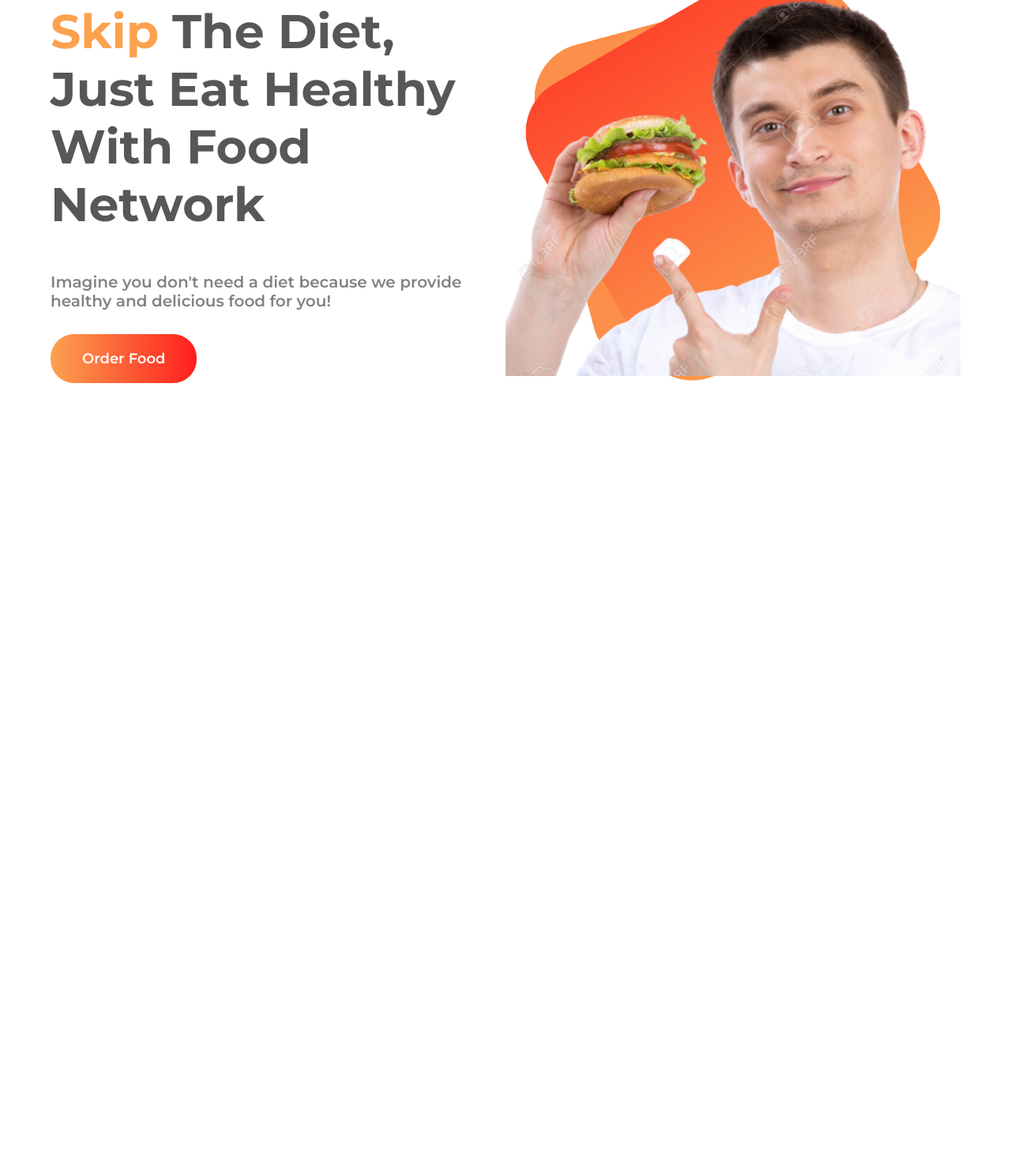
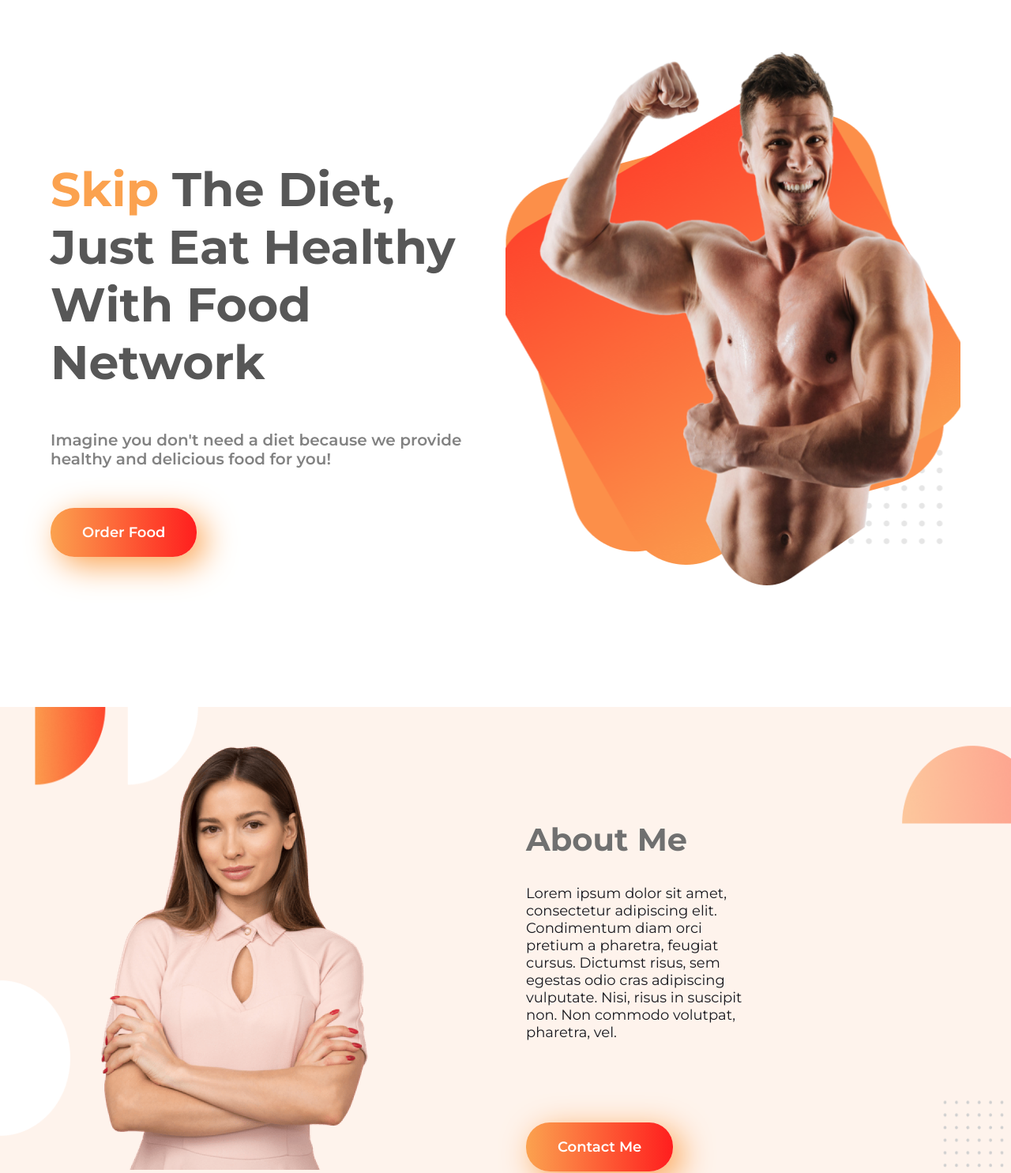
Before and after one commit to theMorshed/eat-healthy, a plain HTML site: page index.html in a window 1280 px wide. Shown: the part 47-1532 px from the top of the page at 79% size. Before the commit the page ends 800 px from the top, so only its background shows below. Drawn offline with Linux system fonts and the light colour scheme.

Commit message:
about section clear and edit some welcome section

```diff
--- a/index.html
+++ b/index.html
@@ -13,15 +13,30 @@
 <body>
     <!--welcomeSection start-->
     <section class="welcomeSection">
-        <div class="halfWidth">
+        <div class="halfWidth welcomeText">
             <h1><span>Skip</span> The Diet,<br>Just Eat Healthy<br>With Food Network</h1>
-            <p>Imagine you don't need a diet because we provide healthy and delicious food for you!</p>
+            <p>Imagine you don't need a diet because we provide<br>healthy and delicious food for you!</p>
             <a href="#" class="gradientColor orderBtn">Order Food</a>
         </div>
         <div class="halfWidth builder">
-            <img src="images/male/31602633-happy-man-with-unhealthy-burger-sandwich-in-hand-get-ready-to-eat-isolated-on-a-white-background-fas-removebg-preview.png" alt="Happy Man Image">
+            <img src="images/male/happyMan.png" alt="Happy Man Image">
         </div>
     </section>
     <!--end welcomeSection-->
+
+    <!--aboutSection start-->
+    <section class="aboutSection">
+        <div class="about">
+            <div class="halfWidth">
+                <img src="images/female/Person Image.png" alt="Happy Female">
+            </div>
+            <div class="halfWidth aboutText">
+                <h2>About Me</h2>
+                <p>Lorem ipsum dolor sit amet, consectetur adipiscing elit. Condimentum diam orci pretium a pharetra, feugiat cursus. Dictumst risus, sem egestas odio cras adipiscing vulputate. Nisi, risus in suscipit non. Non commodo volutpat, pharetra, vel.</p>
+                <a href="#" class="gradientColor orderBtn">Contact Me</a>
+            </div>
+        </div>
+    </section>
+    <!--aboutSection end-->
 </body>
 </html>
--- a/style.css
+++ b/style.css
@@ -6,14 +6,26 @@ body {
 .gradientColor {
     background-image: linear-gradient(to left, #FF1E1E, #FBA24F);
 }
+.orderBtn {
+    padding: 20px 40px;
+    border-radius: 30px;
+    color: #fff;
+    font-size: 18px;
+    font-weight: 600;
+    text-decoration: none;
+    margin-top: 30px;
+    display: inline-block;
+    box-shadow: 10px 10px 40px #fba24f;
+}
+.halfWidth {
+    width: 50%;
+}
 
 /* start welcomeSection style */
 .welcomeSection {
     display: flex;
     margin: 0 5%;
-}
-.welcomeSection .halfWidth {
-    width: 50%;
+    padding-bottom: 150px;
 }
 .welcomeSection h1 {
     font-size: 60px;
@@ -29,21 +41,46 @@ body {
     color: #FBA24F;
 }
 .welcomeSection img {
-    width: 100%;
+    width: 650px;
+    height: 788px;
 }
-.welcomeSection .orderBtn {
-    padding: 20px 40px;
-    border-radius: 30px;
-    color: #fff;
-    font-size: 18px;
-    font-weight: 600;
-    text-decoration: none;
-    margin-top: 10px;
-    display: inline-block;
+.welcomeSection .welcomeText {
+    padding-top: 200px;
 }
 .welcomeSection .builder {
-    background-image: url(images/shapes/Group\ 8450.png);
+    background-image: url(images/shapes/welcomeBG.png);
     background-repeat: no-repeat;
-    background-position: center;
-    background-size: cover;
+    background-position: bottom;
 }
+
+/* aboutSection start */
+.aboutSection {
+    background-image: url(images/shapes/7.png);
+    background-repeat: no-repeat;
+    background-size: 100% 100%;
+}
+.aboutSection .about {
+    display: flex;
+    margin: 0 10%;
+    padding-top: 50px;
+}
+.aboutSection .aboutText {
+    padding: 60px 200px 0;
+}
+.aboutSection h2 {
+    color: #707070;
+    font-size: 40px;
+    font-weight: 700;
+}
+.aboutSection p {
+    font-size: 18px;
+    font-weight: 400;
+    color: #18191F;
+}
+.aboutText a {
+    margin-top: 85px;
+}
+.aboutSection img {
+    width: 338px;
+    height: 536px;
+}
```
Also changed, not shown: images/male/Hero Image.jpg (deleted), images/male/happyMan.png (added), images/shapes/welcomeBG.png (added).
